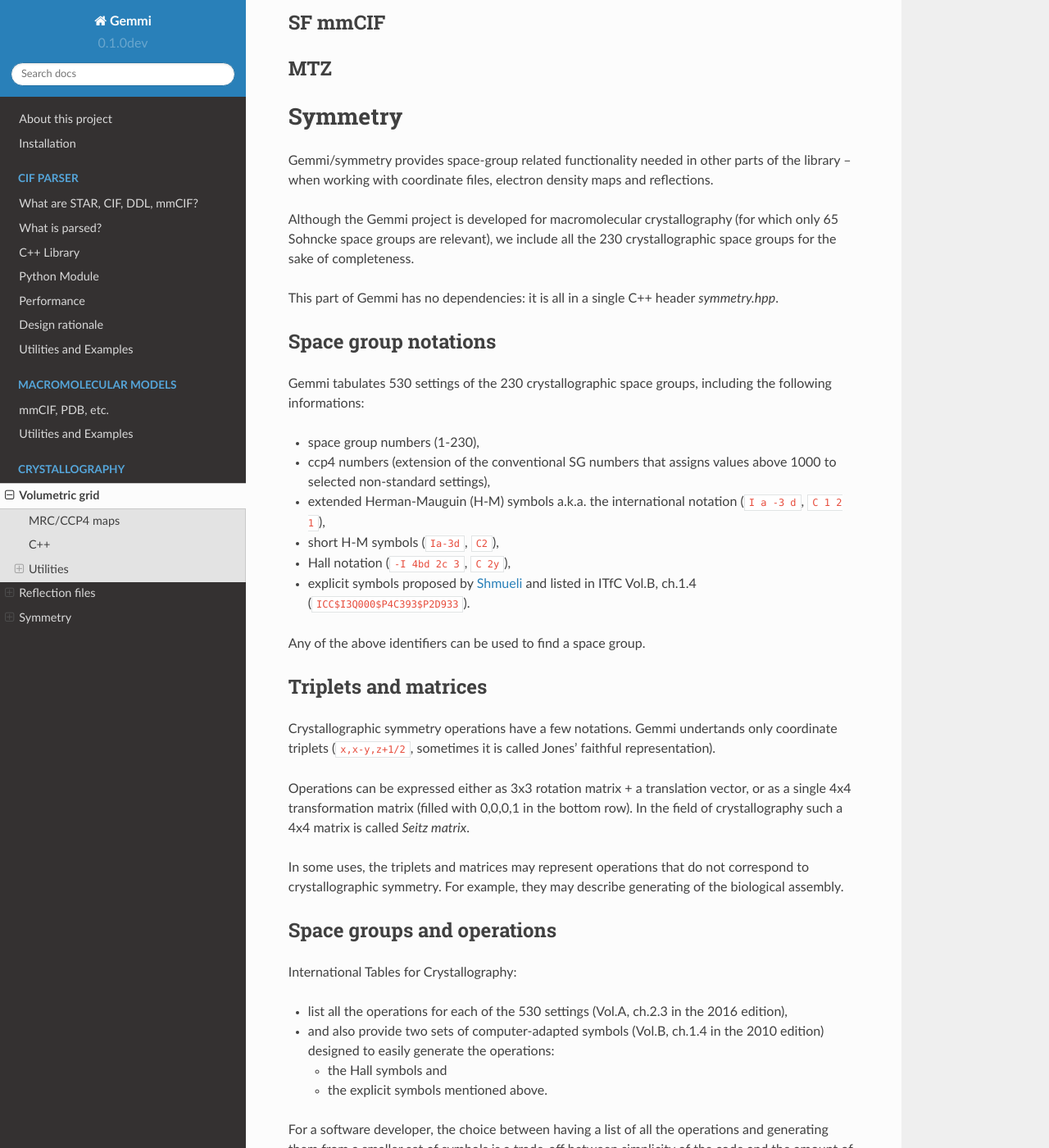
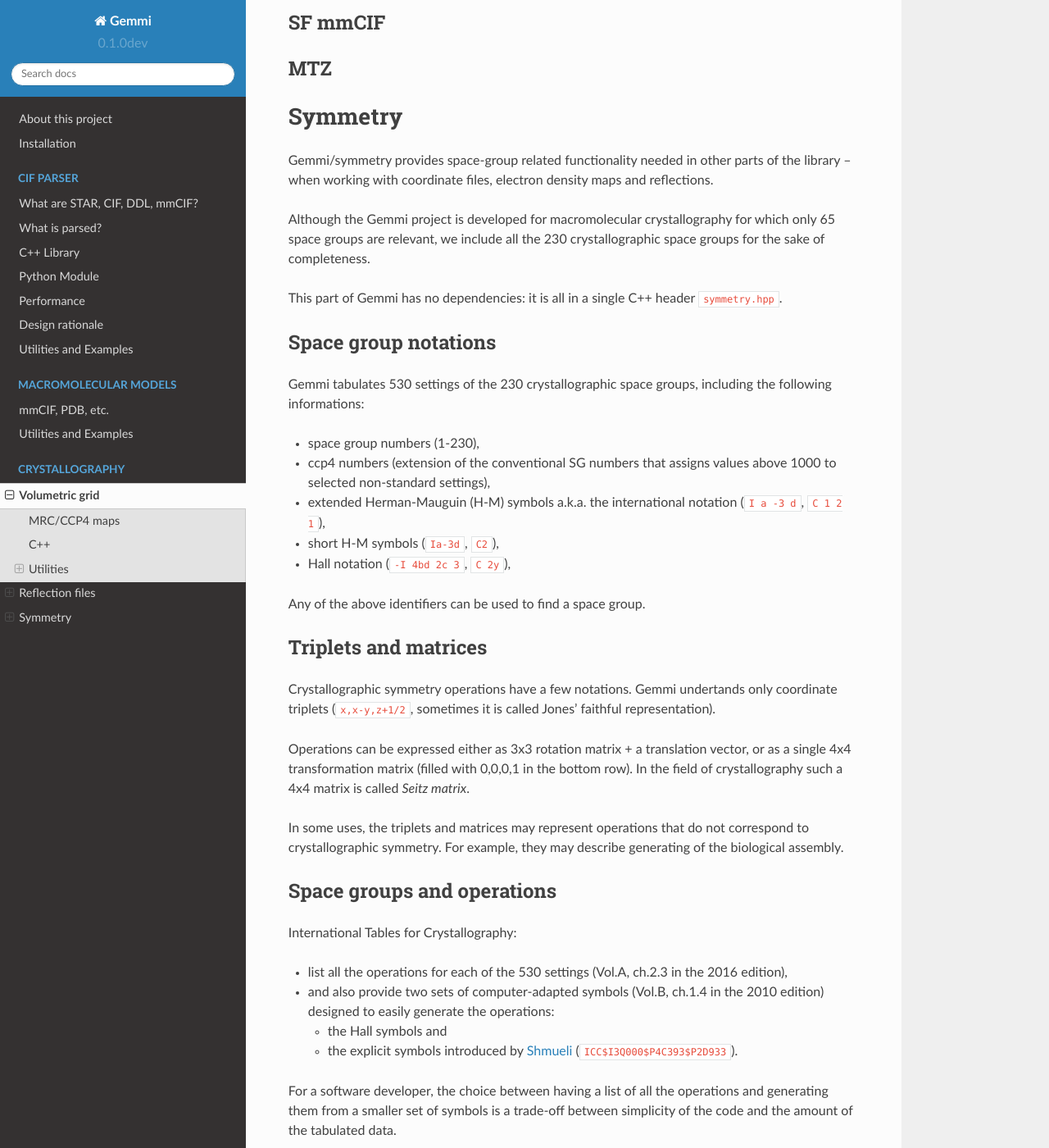
Before and after one commit to project-gemmi/gemmi, a Sphinx documentation site: the page built from docs/xtal.rst, in a window 1280 px wide and 1400 px high, scrolled down 974 px. Shown: the whole window at 82% size. Built offline with Sphinx 7.4.7 and the Read the Docs theme 2.0.0, drawn with Linux system fonts in a browser that asks for light colours.

Commit message:
docs: minor edits

```diff
--- a/docs/xtal.rst
+++ b/docs/xtal.rst
@@ -55,12 +55,12 @@
 files, electron density maps and reflections.
 
 Although the Gemmi project is developed for macromolecular crystallography
-(for which only 65 Sohncke space groups are relevant),
+for which only 65 space groups are relevant,
 we include all the 230 crystallographic space groups
 for the sake of completeness.
 
 This part of Gemmi has no dependencies:
-it is all in a single C++ header `symmetry.hpp`.
+it is all in a single C++ header :file:`symmetry.hpp`.
 
 Space group notations
 =====================
@@ -75,8 +75,6 @@
   (``I a -3 d``, ``C 1 2 1``),
 * short H-M symbols (``Ia-3d``, ``C2``),
 * Hall notation (``-I 4bd 2c 3``, ``C 2y``),
-* explicit symbols proposed by Shmueli_  and listed in ITfC Vol.B, ch.1.4
-  (``ICC$I3Q000$P4C393$P2D933``).
 
 Any of the above identifiers can be used to find a space group.
 
@@ -108,7 +106,7 @@
   designed to easily generate the operations:
 
   * the Hall symbols and
-  * the explicit symbols mentioned above.
+  * the explicit symbols introduced by Shmueli_ (``ICC$I3Q000$P4C393$P2D933``).
 
 For a software developer, the choice between having a list of all the
 operations and generating them from a smaller set of symbols
```
